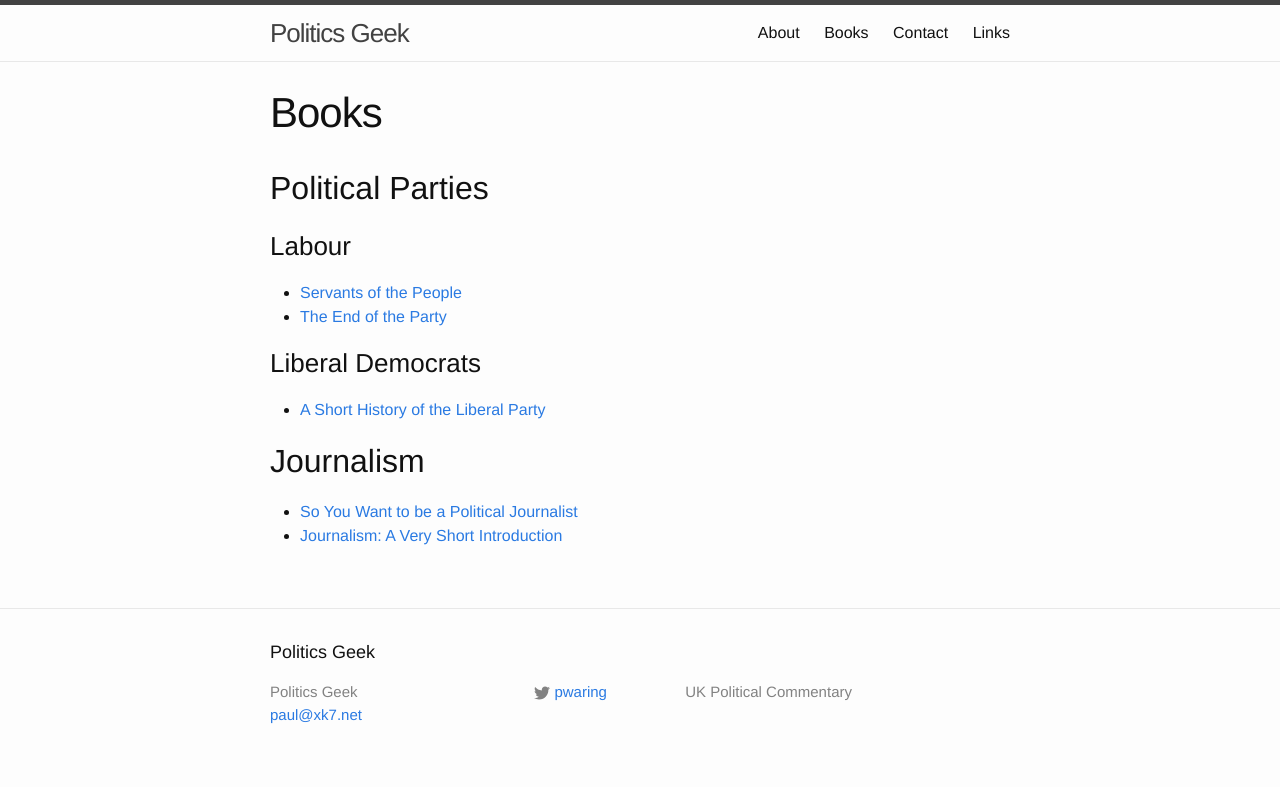
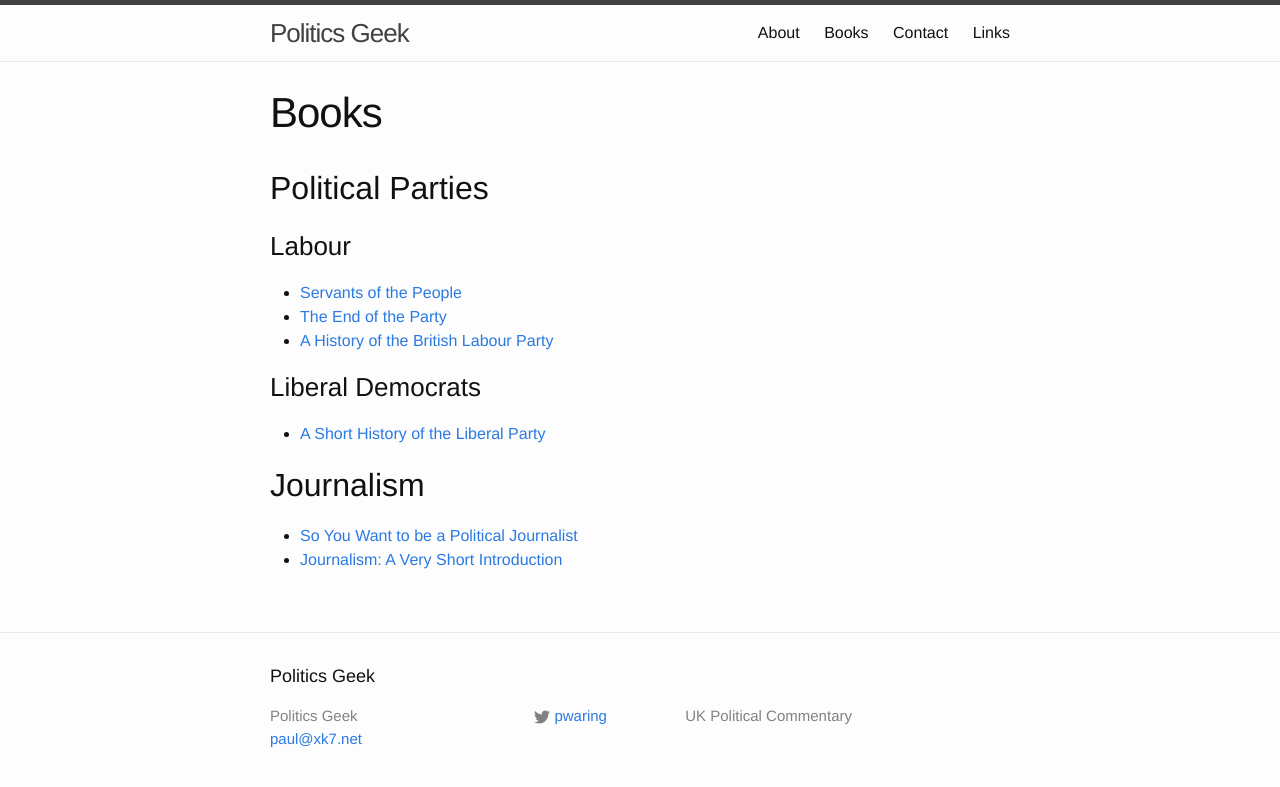
Before and after one commit to pwaring/politicsgeek.co.uk, a Jekyll site: the page built from books.md, in a window 1280 px wide. Shown: the top 787 px of the page. Built offline with Jekyll 4.4.1, drawn with Linux system fonts in a browser that asks for light colours.

Commit message:
History of the Labour Party book

```diff
--- a/books.md
+++ b/books.md
@@ -10,6 +10,7 @@ permalink: /books/
 
  * [Servants of the People](http://www.amazon.co.uk/Servants-People-Inside-Story-Labour/dp/0140278508/rixort-21)
  * [The End of the Party](http://www.amazon.co.uk/End-Party-Andrew-Rawnsley/dp/0141046147/rixort-21)
+ * [A History of the British Labour Party](https://www.amazon.co.uk/dp/1137409827/rixort-21)
 
 ### Liberal Democrats
 
```
